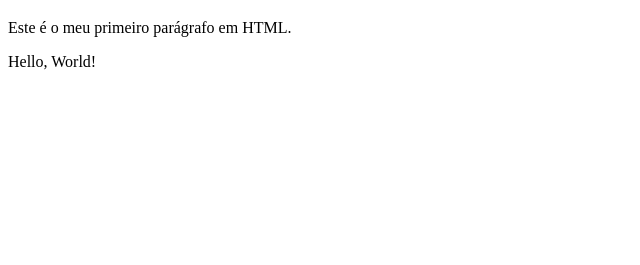
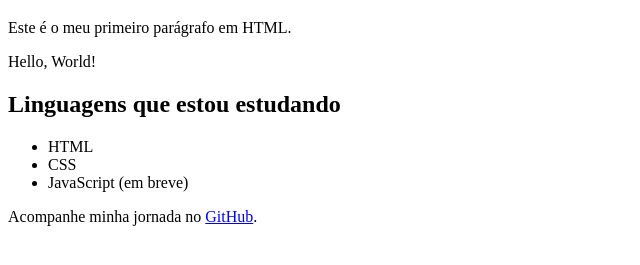
Before and after one commit to TiagoSilva00/programming-journey, a plain HTML site: page semana-01-html-basico/index.html in a window 1280 px wide. Shown: the part 61-326 px from the top of the page, without its empty margins (0-640 px from the left). Drawn offline with Linux system fonts and the light colour scheme.

Commit message:
Semana 1: adiciona lista e link

```diff
--- a/semana-01-html-basico/index.html
+++ b/semana-01-html-basico/index.html
@@ -8,5 +8,14 @@
     <h1>Minha Primeira Página</h1>
     <p>Este é o meu primeiro parágrafo em HTML.</p>
     <p>Hello, World!</p>
+
+    <h2>Linguagens que estou estudando</h2>
+    <ul>
+        <li>HTML</li>
+        <li>CSS</li>
+        <li>JavaScript (em breve)</li>
+    </ul>
+
+    <p>Acompanhe minha jornada no <a href="https://github.com/TiagoSilva00" target="_blank">GitHub</a>.</p>
 </body>
 </html>
```
